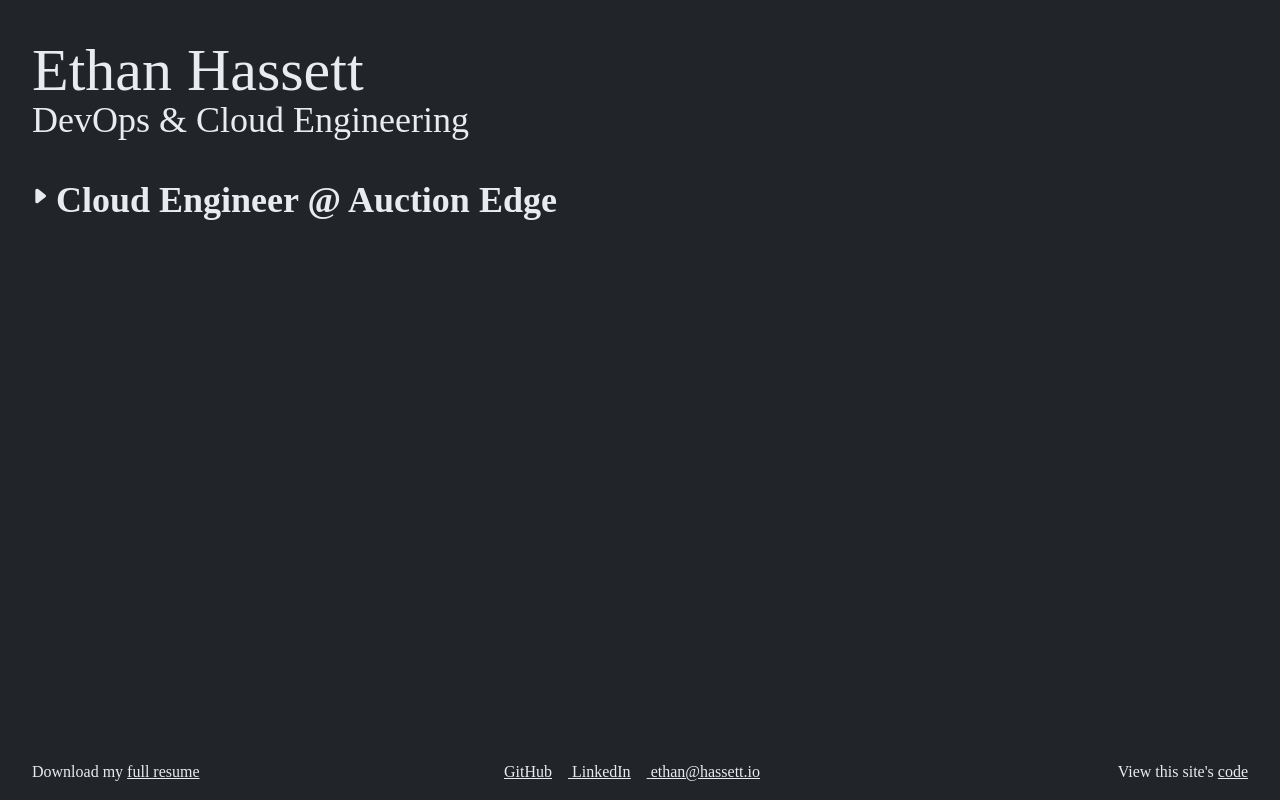
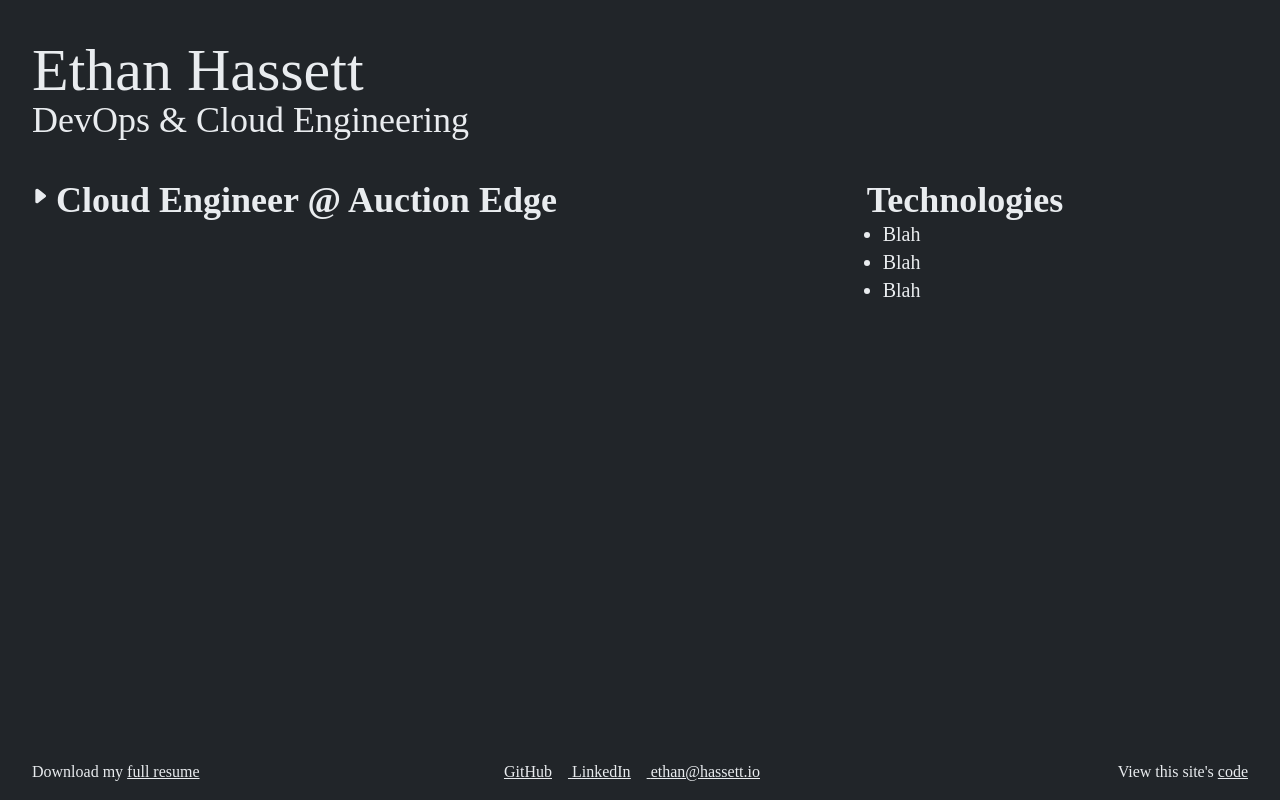
Before and after one commit to ehassett/ethanhassett, an Astro site: page /resume in a window 1280 px wide. Built offline with nearby package versions, Linux system fonts and the light colour scheme; Astro itself is replaced by a stand-in of ours; a web font is replaced by a local one.

Commit message:
feat: finalize ResumeSection component

```diff
--- a/src/components/ResumeSection.astro
+++ b/src/components/ResumeSection.astro
@@ -1,16 +1,21 @@
 ---
+// ResumeSection is a collapsible section that displays a title (prop) and a collapse icon. When expanded, the <slot/> is shown.
+// The sidebar prop is used to toggle the collapsible feature off for sidebar sections, while still keeping the rest of the component formatted properly.
+
 const { title, sidebar } = Astro.props;
 ---
 
 <section class="hidden md:flex text-left">
-  <!-- TODO: figure out dynamic hiding of collapsible on sidebar -->
-  <label class:list={[sidebar? "xl:hidden" : ""]}>
+  <label>
     <input
       class="peer relative appearance-none shrink-0 w-0 h-0"
       type="checkbox"
     />
     <svg
-      class="absolute w-8 h-8 pointer-events-none stroke-light-200 fill-light-200 peer-checked:rotate-90 duration-300"
+      class:list={[
+        "absolute w-8 h-8 pointer-events-none stroke-light-200 fill-light-200 peer-checked:rotate-90 duration-300",
+        sidebar ? "xl:hidden" : "",
+      ]}
       xmlns="http://www.w3.org/2000/svg"
       clip-rule="evenodd"
       fill-rule="evenodd"
@@ -23,9 +28,19 @@ const { title, sidebar } = Astro.props;
       ></path>
     </svg>
     <span
-      class="block max-h-10 overflow-hidden transition-all duration-300 peer-checked:max-h-fit"
+      class:list={[
+        "max-h-10 block peer-checked:max-h-fit overflow-hidden transition-all duration-300",
+        sidebar ? "xl:max-h-fit" : "",
+      ]}
     >
-      <p class="flex pl-8 text-4xl h-10 cursor-pointer font-bold">{title}</p>
+      <p
+        class:list={[
+          "flex pl-8 text-4xl h-10 font-bold cursor-pointer",
+          sidebar ? "xl:cursor-auto" : "",
+        ]}
+      >
+        {title}
+      </p>
       <slot />
     </span>
   </label>
```
